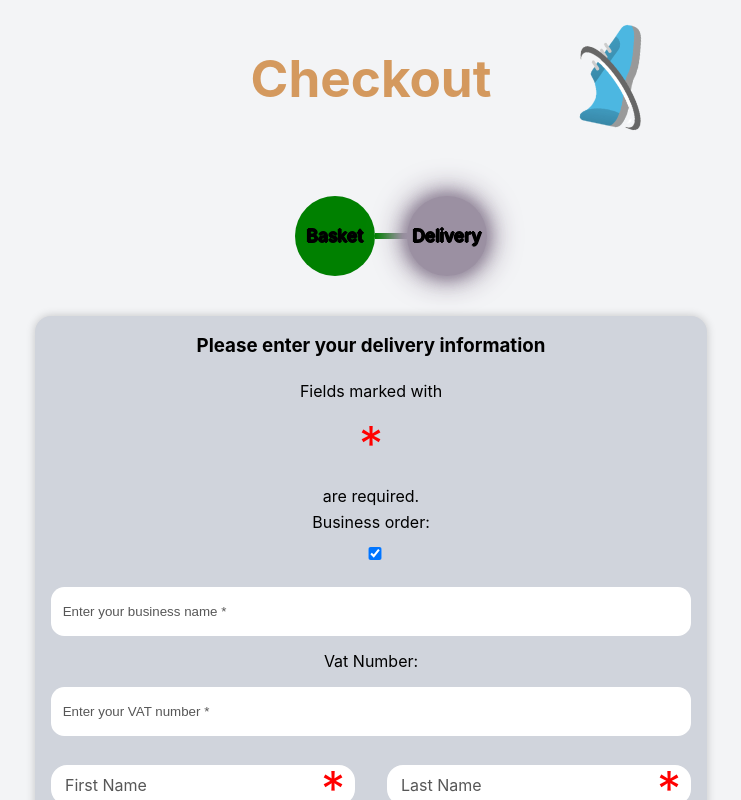
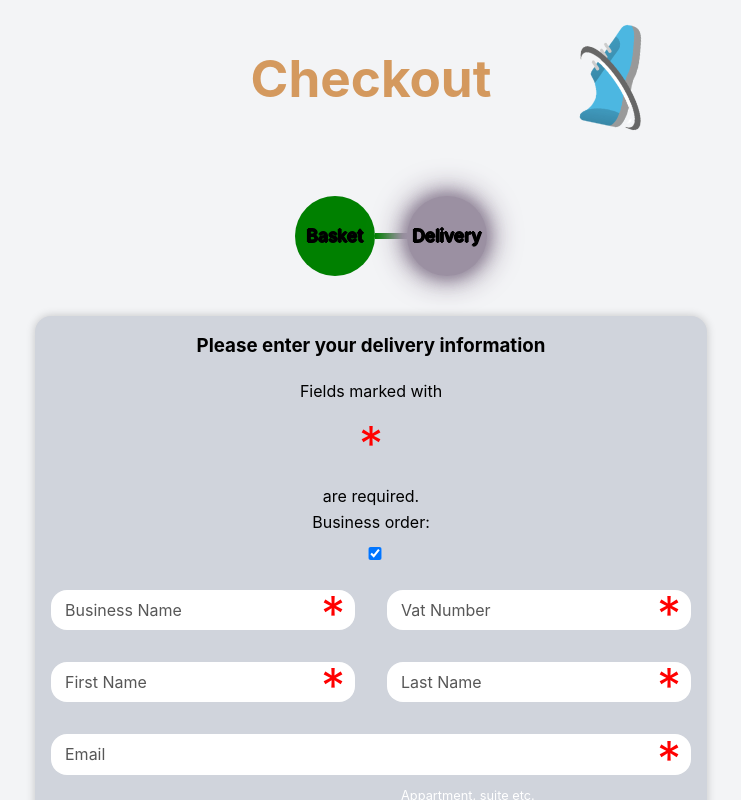
Before and after one commit to Jakob-SA/webstoreFrontend, a React (Vite) app: page /delivery in a window 1280 px wide. Both pictures are taken after a click on the checkbox "Business order:". Shown: the top 800 px of the page, without its empty margins (269-1010 px from the left). Built offline with nearby package versions, Linux system fonts and the light colour scheme.

Commit message:
Change text in input-boxes of business order to be dynamic

```diff
--- a/src/components/delivery/orderform.tsx
+++ b/src/components/delivery/orderform.tsx
@@ -100,25 +100,24 @@ function Orderform() {
     );
   };
 
+  const BusinessOrder = () => {
     return (
       <>
-      <form onSubmit={handleSubmit}>
-        <FormHeader />
         {isBusiness && (
-          <div>
-            <label htmlFor="businessName" hidden>
-              Business Name:
-            </label>
+          <div className="duoBox">
+            <div className="input-wrapper" data-required>
               <input
-              placeholder="Enter your business name *"
                 type="text"
                 required
                 id="businessName"
                 name="user_businessName"
               />
-            <label htmlFor="VAT">Vat Number:</label>
+              <label htmlFor="businessName">
+                Business Name
+              </label>
+            </div>
+            <div className="input-wrapper" data-required>
               <input
-              placeholder="Enter your VAT number *"
                 type="text"
                 required
                 id="VAT"
@@ -126,8 +125,19 @@ function Orderform() {
                 pattern="^\d{8}$" // This is a pattern to validate the VAT number to the danish format
                 title="Please enter a valid danish VAT number"
               />
+              <label htmlFor="VAT">Vat Number</label>
+            </div>
           </div>
         )}
+      </>
+    );
+  };
+
+  return (
+    <>
+      <form onSubmit={handleSubmit}>
+        <FormHeader />
+        <BusinessOrder />
         <div className="duoBox">
           <div className="input-wrapper" data-required>
             <input
```
Lines whose indentation alone changed are shown as unchanged.
